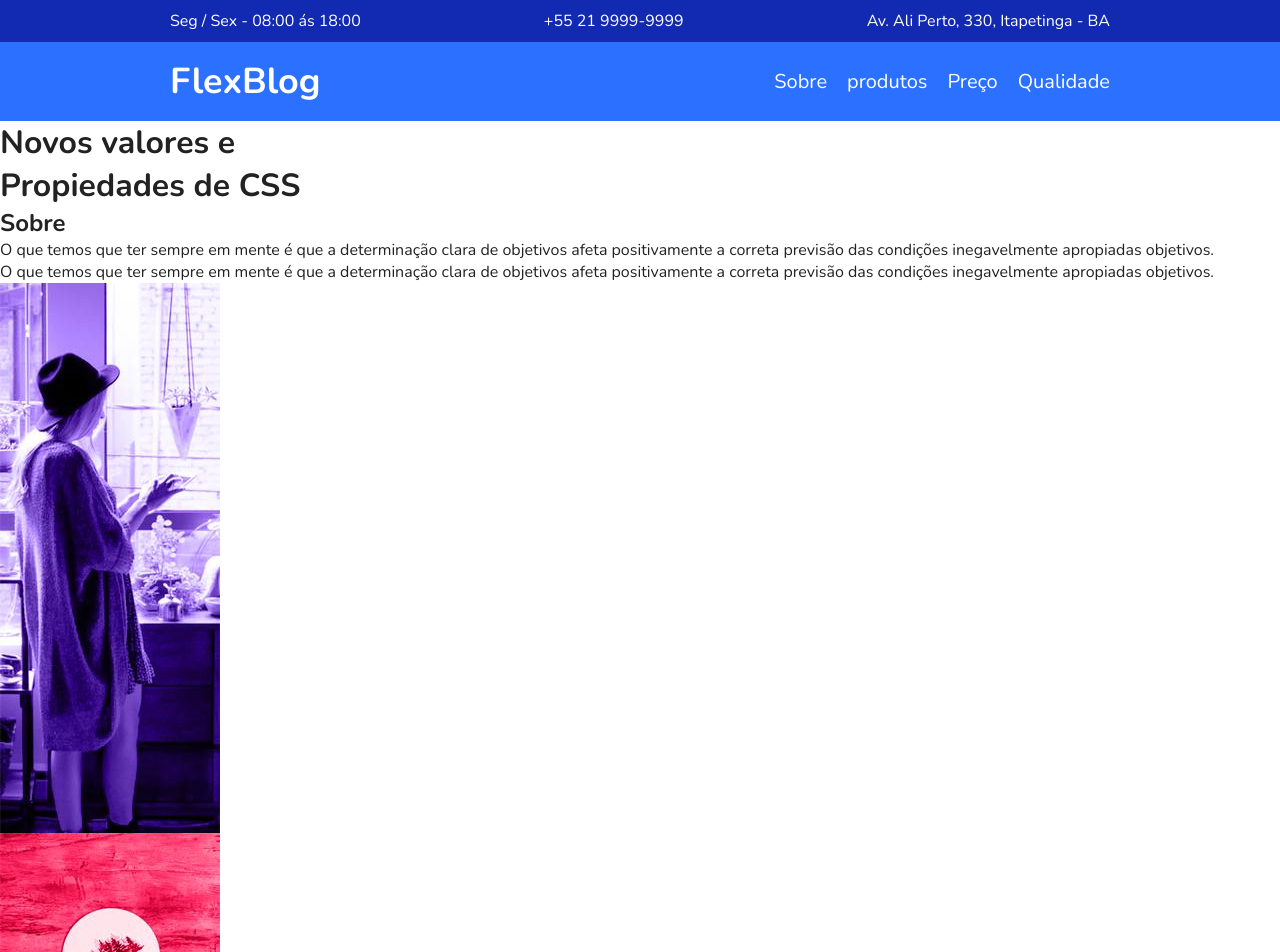
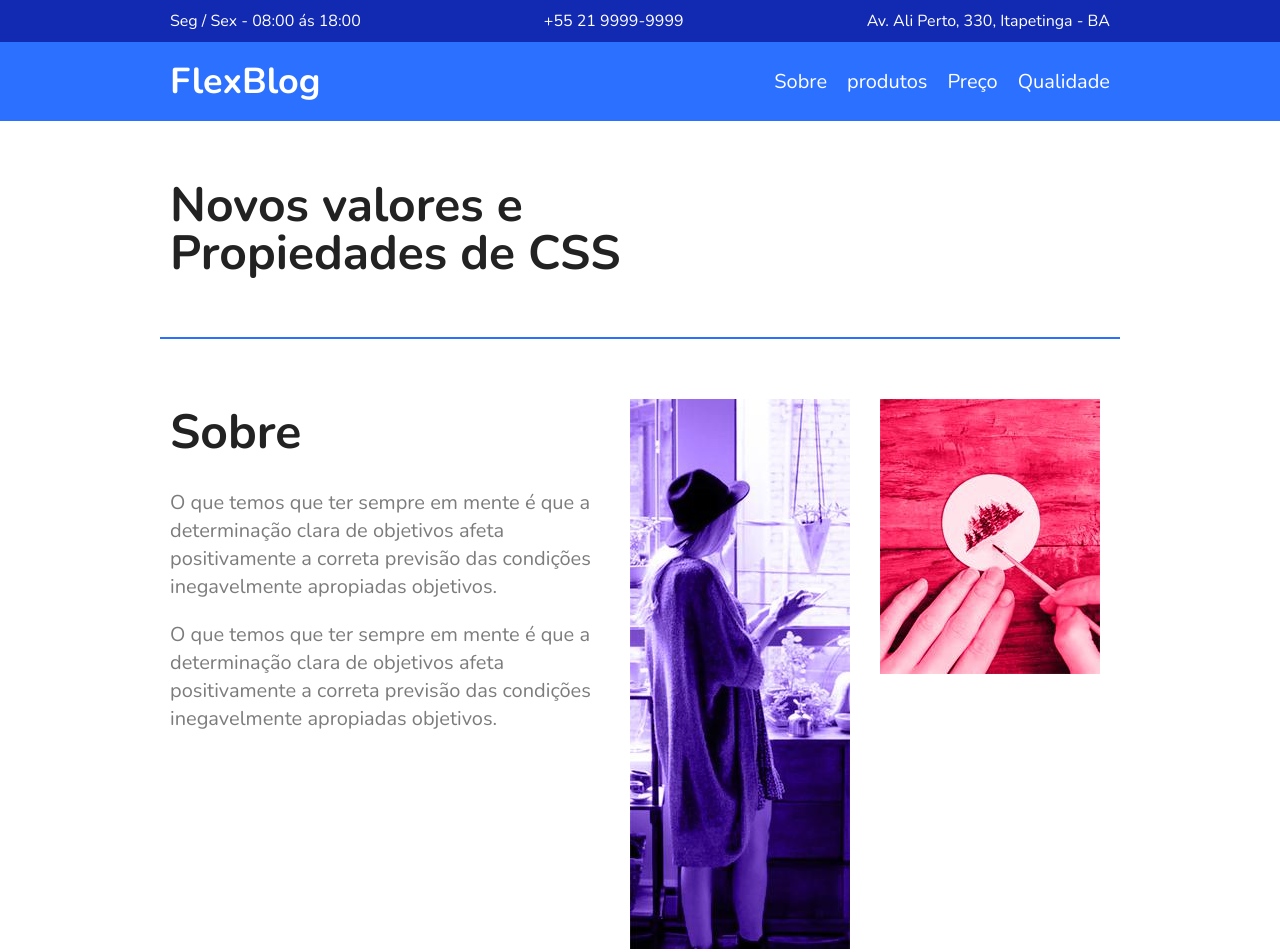
Before and after one commit to MicaelOliveira-dev/Projeto-FlexBlog, a plain HTML site: page index.html in a window 1280 px wide. Shown: the top 952 px of the page. Drawn offline with nearby package versions, Linux system fonts and the light colour scheme.

Commit message:
Área de sobre Criada

```diff
--- a/css/style.css
+++ b/css/style.css
@@ -90,4 +90,49 @@
 
 .menu-nav a:hover {
     color:#122ab2;
+    transition:ease 0.5s;
 }
+/* Header Menu */
+
+/* Section introdução */
+.introducao {
+    font-size:3em;
+    line-height:1;
+    max-width:960px;
+    margin:0 auto;
+    padding:60px 10px;
+}
+/* Section introdução */
+
+/* Section Sobre */
+.sobre {
+    border-top:2px solid #2c70ff;
+    border-bottom:2px solid #2c70ff;
+    max-width:960px;
+    margin:0 auto;
+    padding:60px 0;
+    display:flex;
+    flex-wrap:wrap;
+}
+
+.sobre-info {
+    flex:2 1 300px;
+    margin:0 10px;
+}
+
+.sobre-info h1 {
+    font-size:3em;
+    margin-bottom:.5em;
+}
+
+.sobre-info p {
+    font-size:1.25em;
+    line-height:1.4;
+    margin-bottom:1em;
+    color:#7c7c7c;
+}
+
+.sobre-img {
+    flex:1 1 160px;
+    margin:0 10px;
+}
--- a/index.html
+++ b/index.html
@@ -56,6 +56,8 @@
         </div>
         <div class="sobre-img">
             <img src="img/sobre1.jpg" alt="sobre 1">
+        </div>
+        <div class="sobre-img">
             <img src="img/sobre2.jpg" alt="sobre 2">
         </div>
     </section>
```
